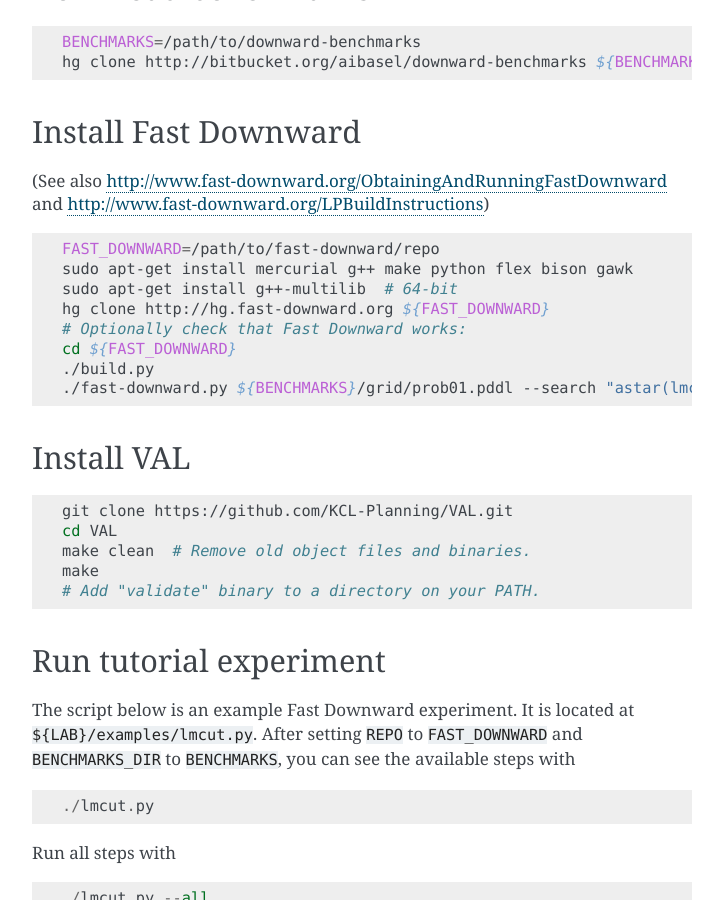
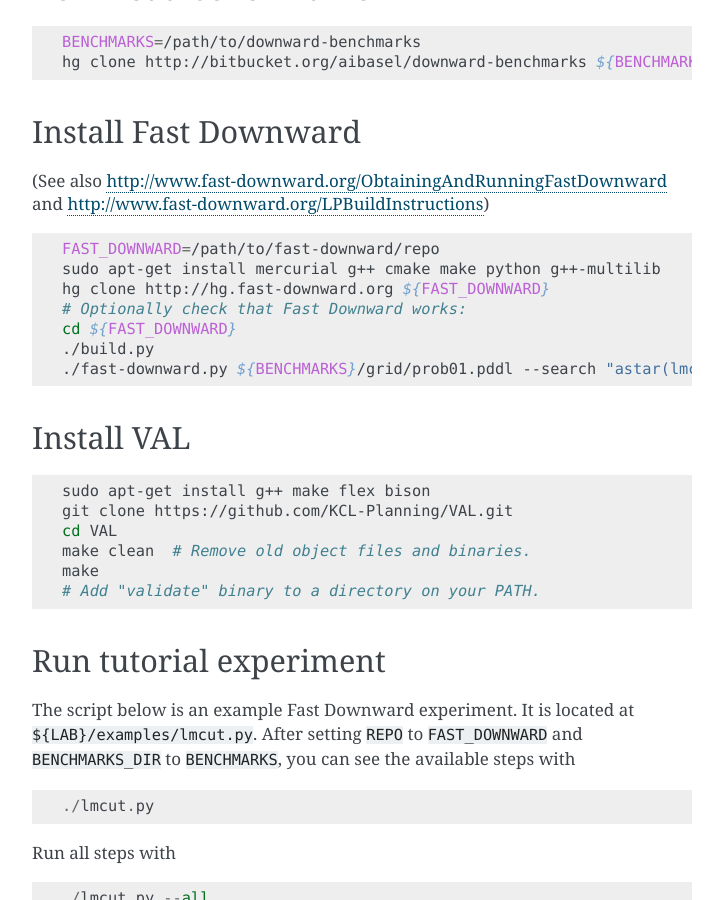
Before and after one commit to aibasel/lab, a Sphinx documentation site: the page built from docs/downward.tutorial.rst, in a window 1280 px wide and 900 px high, scrolled down 691 px. Shown: the whole window, without its empty margins (388-1111 px from the left). Built offline with Sphinx 7.4.7, drawn with Linux system fonts in a browser that asks for light colours.

Commit message:
update dependencies

```diff
--- a/docs/downward.tutorial.rst
+++ b/docs/downward.tutorial.rst
@@ -29,8 +29,7 @@
 ::
 
     FAST_DOWNWARD=/path/to/fast-downward/repo
-    sudo apt-get install mercurial g++ make python flex bison gawk
-    sudo apt-get install g++-multilib  # 64-bit
+    sudo apt-get install mercurial g++ cmake make python g++-multilib
     hg clone http://hg.fast-downward.org ${FAST_DOWNWARD}
     # Optionally check that Fast Downward works:
     cd ${FAST_DOWNWARD}
@@ -44,6 +43,7 @@
 
 ::
 
+    sudo apt-get install g++ make flex bison
     git clone https://github.com/KCL-Planning/VAL.git
     cd VAL
     make clean  # Remove old object files and binaries.
```
